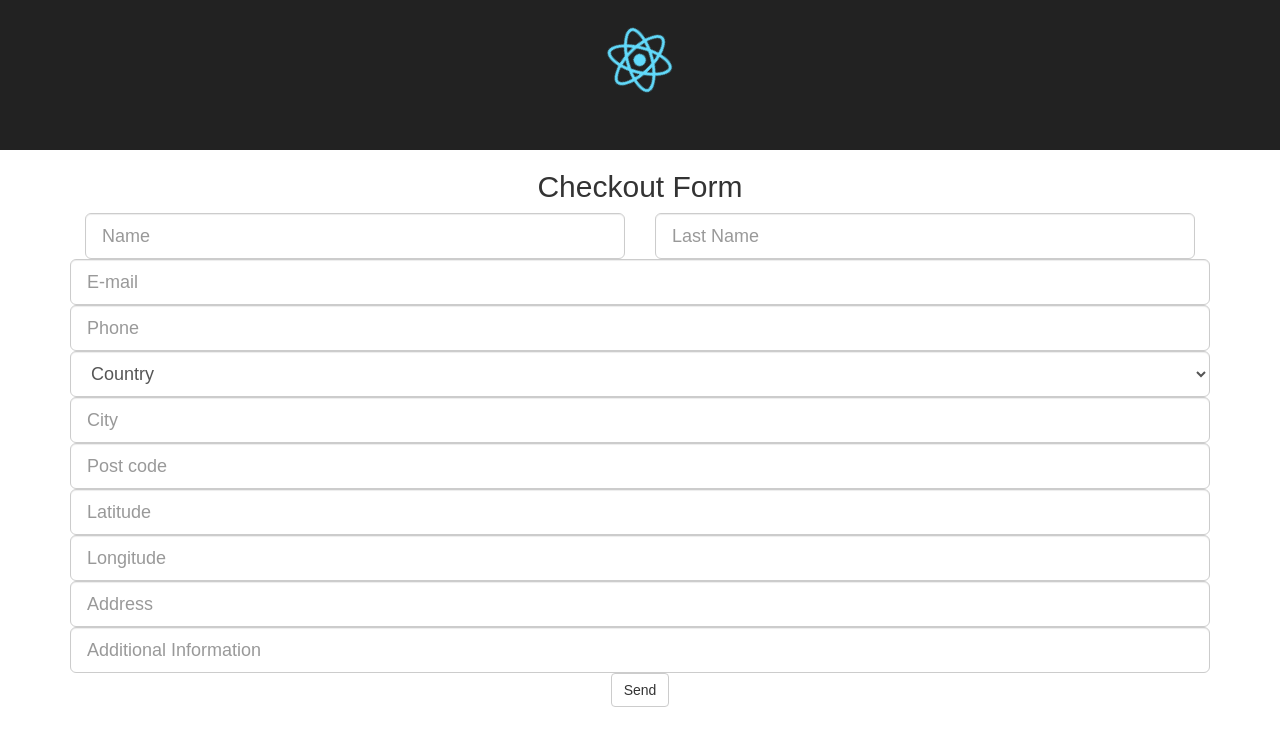
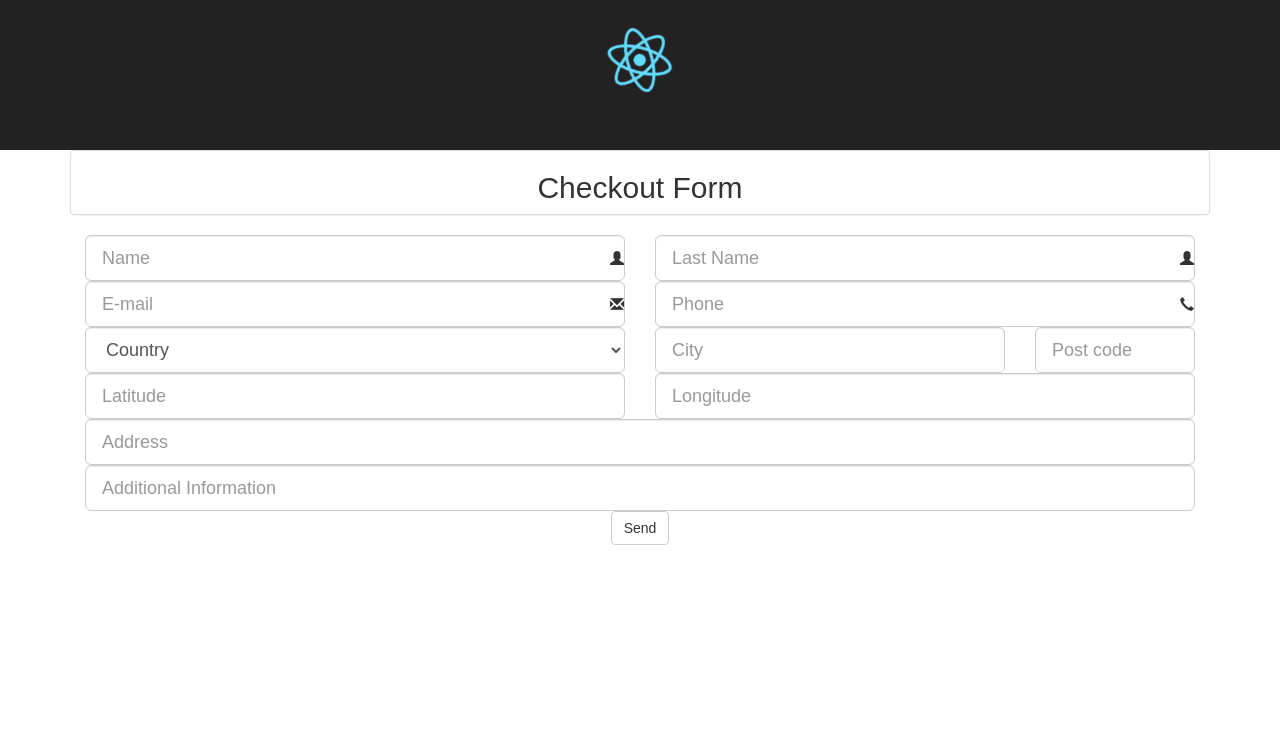
Before and after one commit to carlinhop/information_apps_codetest, a React (Create React App) app: page / in a window 1280 px wide. Shown: the top 746 px of the page. Built offline with nearby package versions, Linux system fonts and the light colour scheme.

Commit message:
More styling on the form

```diff
--- a/src/App.js
+++ b/src/App.js
@@ -16,45 +16,70 @@ class App extends Component {
         </div>
           <div className="container">
 
-              <div>
+              <div className="panel panel-default">
                   <h2>Checkout Form</h2>
               </div>
-            <form className="form">
+            <form className="form" role="form">
 
                 <div className="form-group-lg">
+
                     <div className="col-md-6">
                         <input type="text" name="name" placeholder="Name" className=" form-control"/>
+                        <i className="glyphicon glyphicon-user form-control-feedback"></i>
+
                     </div>
 
                     <div className="col-md-6">
                         <input type="text" name="lastname" placeholder="Last Name" className="col-md-6 form-control"/>
+                        <i className="glyphicon glyphicon-user form-control-feedback"></i>
+
+                    </div>
+                </div>
+
+                <div className="form-group-lg ">
+                    <div className="col-md-6">
+                        <input type="email" name="email" placeholder="E-mail" className="col-md-6 form-control"/>
+                        <i className="glyphicon glyphicon-envelope form-control-feedback"></i>
+                    </div>
+                    <div className="col-md-6">
+                        <input type="tel" name="tel" placeholder="Phone" className="col-md-6 form-control"/>
+                        <i className="glyphicon glyphicon-earphone form-control-feedback"></i>
                     </div>
                 </div>
 
                 <div className="form-group-lg">
-                    <input type="email" name="email" placeholder="E-mail" className="col-md-6 form-control"/>
-                    <input type="tel" name="tel" placeholder="Phone" className="col-md-6 form-control"/>
+                    <div className="col-md-6">
+                        <select name="country" placeholder="Country" className="col-md-6 form-control">
+                            <option value="" selected>Country</option>
+                        </select>
+                    </div>
+                    <div className="col-md-4">
+                        <input type="text" name="city" placeholder="City" className="col-md-4 form-control"/>
+                    </div>
+                    <div className="col-md-2">
+                        <input type="text" name="postcode" placeholder="Post code" className="col-md-2 form-control"/>
+                    </div>
                 </div>
 
                 <div className="form-group-lg">
-                    <select name="country" placeholder="Country" className="col-md-6 form-control">
-                        <option value="" selected>Country</option>
-                    </select>
-                    <input type="text" name="city" placeholder="City" className="col-md-4 form-control"/>
-                    <input type="text" name="postcode" placeholder="Post code" className="col-md-2 form-control"/>
+                    <div className="col-md-6">
+                        <input type="number" name="lat" placeholder="Latitude" className="col-md-6 form-control"/>
+                    </div>
+                    <div className="col-md-6">
+                        <input type="number" name="lng" placeholder="Longitude" className="col-md-6 form-control"/>
+                    </div>
                 </div>
 
                 <div className="form-group-lg">
-                    <input type="number" name="lat" placeholder="Latitude" className="col-md-6 form-control"/>
-                    <input type="number" name="lng" placeholder="Longitude" className="col-md-6 form-control"/>
+                    <div className="col-md-12">
+                        <input type="text" name="address" placeholder="Address" className="form-control"/>
+                    </div>
                 </div>
 
                 <div className="form-group-lg">
-                    <input type="text" name="address" placeholder="Address" className="form-control"/>
-                </div>
-
-                <div className="form-group-lg">
-                    <input type="text" name="additionalInfo" placeholder="Additional Information" className="form-control"/>
+                    <div className="col-md-12">
+                        <input type="text" name="additionalInfo" placeholder="Additional Information" className="form-control"/>
+                    </div>
                 </div>
                 <button type="submit" className="btn btn-default">Send</button>
 
```
